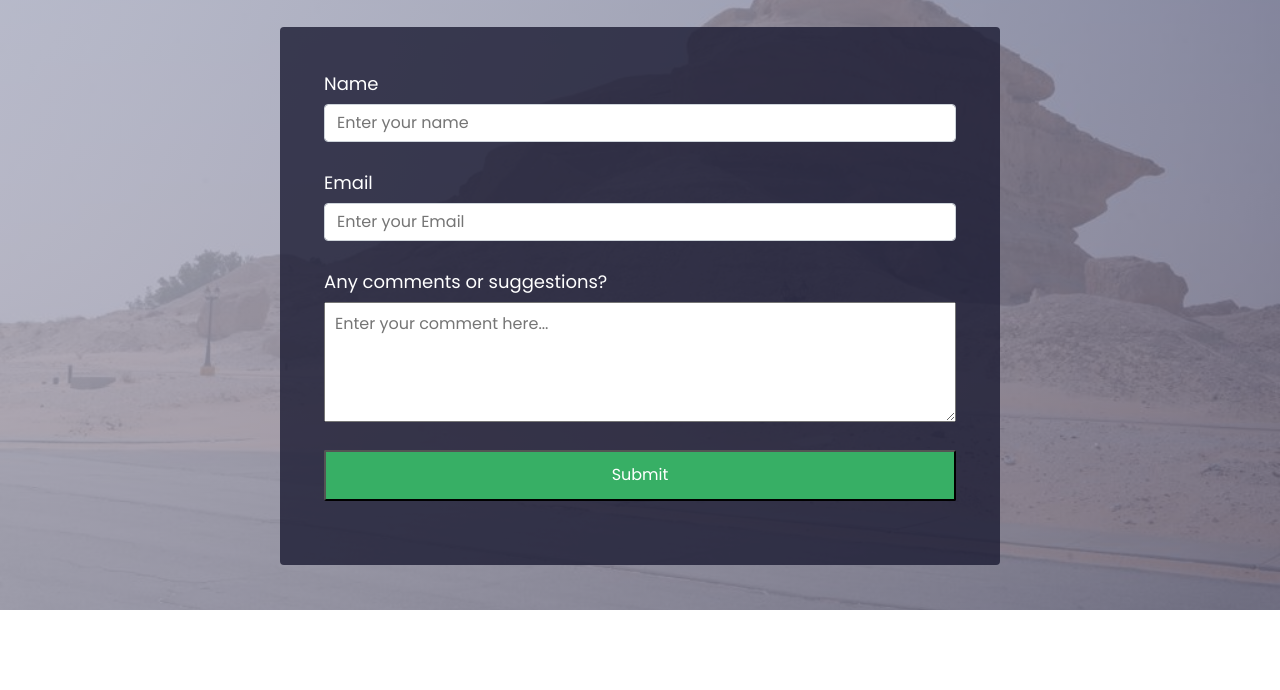
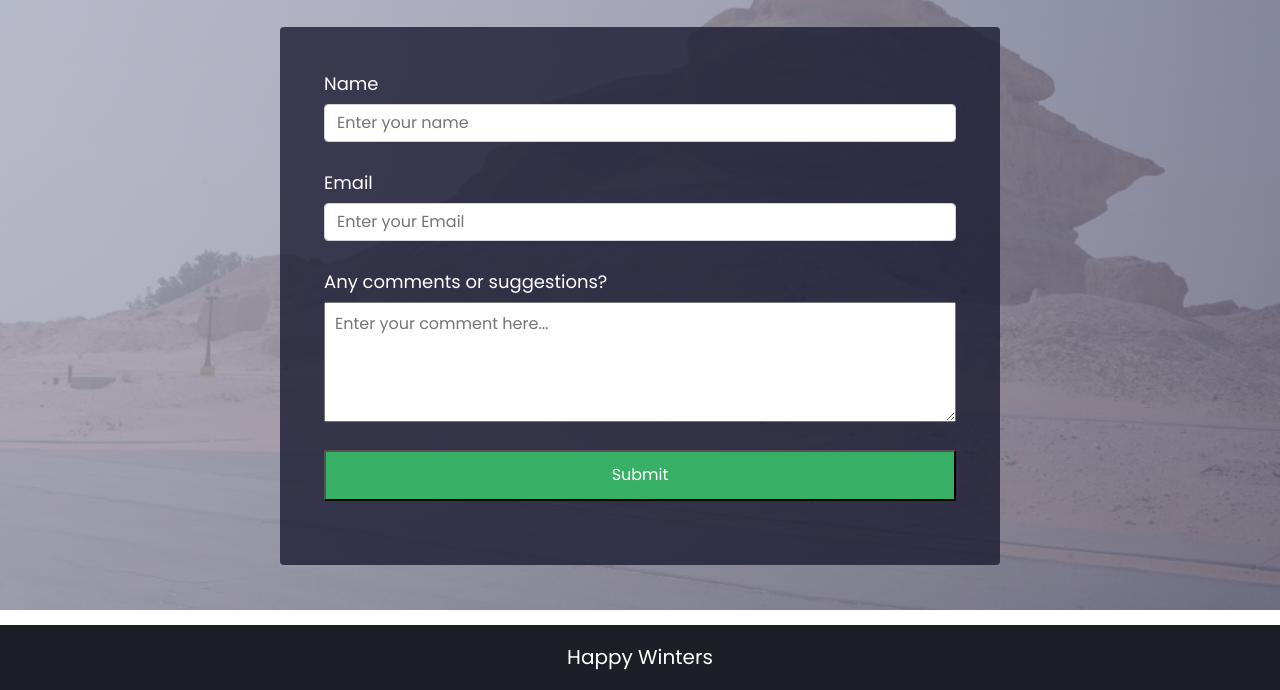
Before and after one commit to zeeshanfaraz1/suggestion, a plain HTML site: page index.html in a window 1280 px wide. Shown: the part 190-880 px from the top of the page. Before the commit the page ends 815 px from the top, so only its background shows below. Drawn offline with Linux system fonts and the light colour scheme.

Commit message:
Update index.html

```diff
--- a/index.html
+++ b/index.html
@@ -155,16 +155,17 @@
                 <p> </p>
             </div>
 
-            <!-- <footer>
+            <footer>
                 <div class="footer__container">
                     <div class="footer__content">
-                        <p>Thanks for Your Time</p>
+                        <p>Happy Winters</p>
                     </div>
-                    <div class="github__icon">
-                        <a href="https://github.com/mattcastells" alt="myGitHub">
+                     </div>
+            </footer>
+                      <!-- <div class="github__icon">
+                        <a href="https://github.com/mattcastells" alt="myGitHub">  -->
 
-                    </div>
-            </footer> -->
+
 
         </main>
     </div>
```
